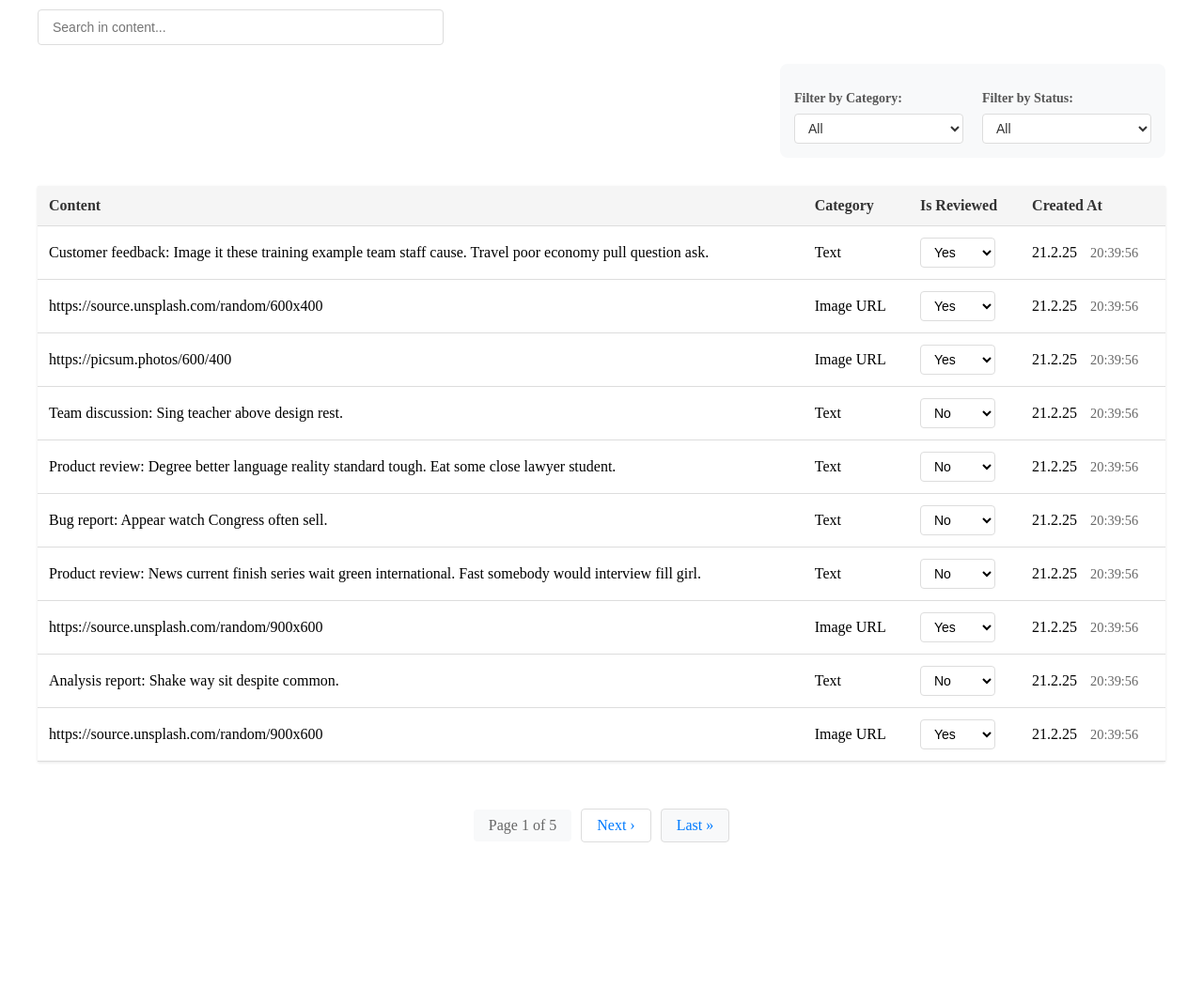
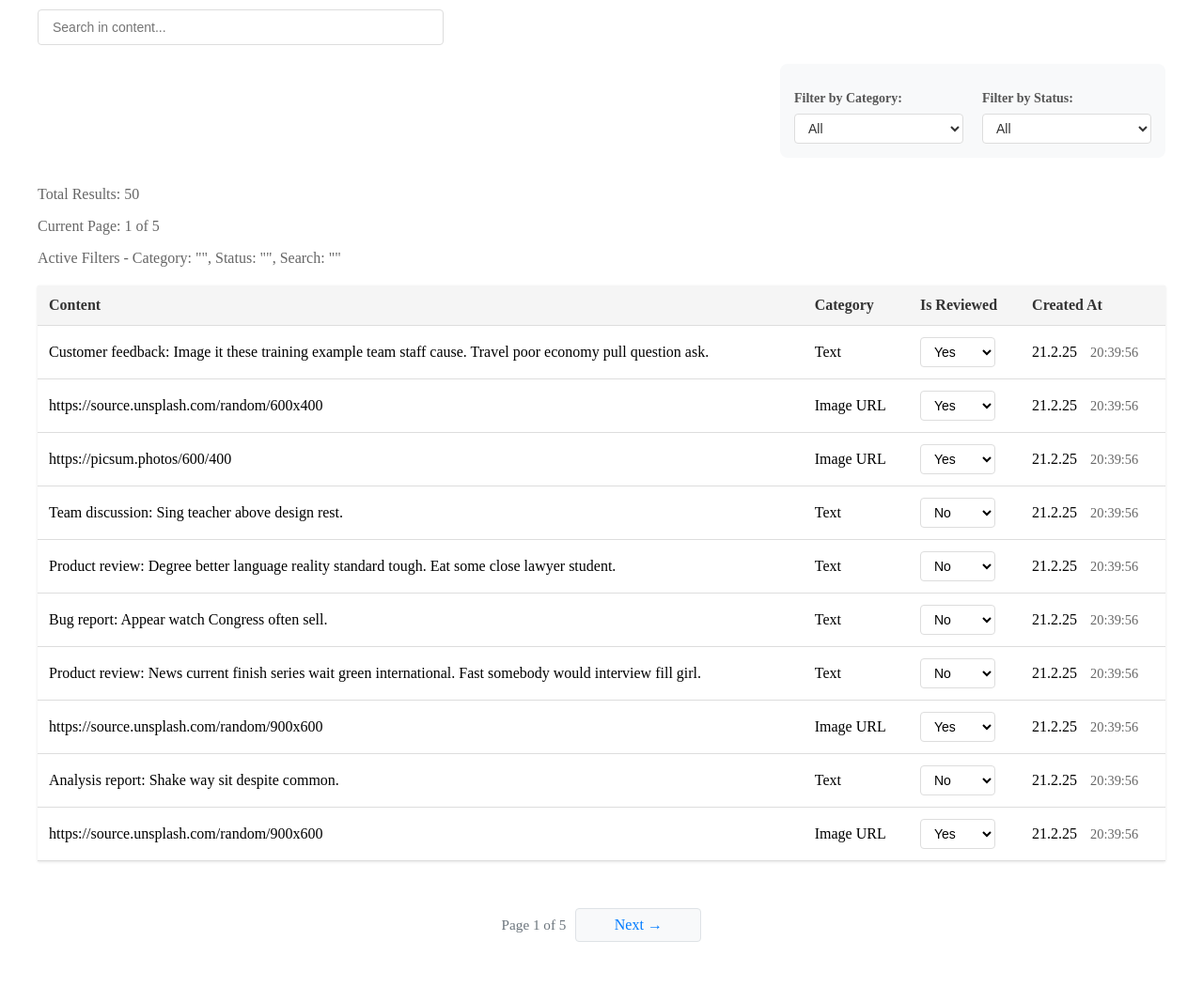
Before and after one commit to TharHtet236401/intern_task1, a Django app: page / in a window 1280 px wide. Shown: the part 212-1263 px from the top of the page at 94% size. Before the commit the page ends 1109 px from the top, so only its background shows below. Run offline with Django 5.2, Linux system fonts and the light colour scheme; data comes from the database, SQL or seed files in the repository; both versions use the stored data as it was after the commit; some libraries are stand-ins or nearby versions.

Commit message:
Enhance submission seeding and home page with improved content generation and pagination

```diff
--- a/submissions/templates/submissions/home.html
+++ b/submissions/templates/submissions/home.html
@@ -39,7 +39,8 @@
             <button class="clear-search"
                     hx-get="{% url 'home' %}"
                     hx-target="#content-section"
-                    hx-push-url="true">×</button>
+                    hx-include="[name='category'],[name='status']"
+                    title="Clear search">×</button>
             {% endif %}
         </div>
     </div>
--- a/submissions/templates/submissions/partials/content_section.html
+++ b/submissions/templates/submissions/partials/content_section.html
@@ -1,3 +1,9 @@
+<div class="debug-info" style="margin-bottom: 20px; color: #666;">
+    <p>Total Results: {{ submissions.paginator.count }}</p>
+    <p>Current Page: {{ submissions.number }} of {{ submissions.paginator.num_pages }}</p>
+    <p>Active Filters - Category: "{{ selected_category }}", Status: "{{ selected_status }}", Search: "{{ search_query }}"</p>
+</div>
+
 <table id="submission-table" class="submission-table">
     <thead>
         <tr>
@@ -12,4 +18,58 @@
     </tbody>
 </table>
 
-{% include 'submissions/partials/pagination.html' %}
+{% if submissions.paginator.num_pages > 1 %}
+<div class="pagination">
+    {% if submissions.has_previous %}
+        <a hx-get="{% url 'home' %}?page={{ submissions.previous_page_number }}{% if selected_category %}&category={{ selected_category }}{% endif %}{% if selected_status %}&status={{ selected_status }}{% endif %}{% if search_query %}&search={{ search_query }}{% endif %}"
+           hx-target="#content-section"
+           class="page-btn prev-btn">&larr; Previous</a>
+    {% endif %}
+
+    <span class="page-info">Page {{ submissions.number }} of {{ submissions.paginator.num_pages }}</span>
+
+    {% if submissions.has_next %}
+        <a hx-get="{% url 'home' %}?page={{ submissions.next_page_number }}{% if selected_category %}&category={{ selected_category }}{% endif %}{% if selected_status %}&status={{ selected_status }}{% endif %}{% if search_query %}&search={{ search_query }}{% endif %}"
+           hx-target="#content-section"
+           class="page-btn next-btn">Next &rarr;</a>
+    {% endif %}
+</div>
+{% endif %}
+
+<style>
+    .pagination {
+        display: flex;
+        justify-content: center;
+        align-items: center;
+        gap: 20px;
+        margin-top: 30px;
+        padding: 20px 0;
+    }
+
+    .page-btn {
+        padding: 8px 16px;
+        background-color: #f8f9fa;
+        border: 1px solid #dee2e6;
+        border-radius: 4px;
+        color: #007bff;
+        text-decoration: none;
+        transition: all 0.2s ease;
+        font-weight: 500;
+    }
+
+    .page-btn:hover {
+        background-color: #007bff;
+        border-color: #007bff;
+        color: white;
+    }
+
+    .page-info {
+        color: #6c757d;
+        font-size: 0.95em;
+    }
+
+    .prev-btn, .next-btn {
+        min-width: 100px;
+        text-align: center;
+    }
+</style>
--- a/submissions/views.py
+++ b/submissions/views.py
@@ -17,7 +17,7 @@ def home(request):
         page = request.GET.get('page', '1')
 
         # Base queryset
-        submissions = Submission.objects.all()
+        submissions = Submission.objects.all().order_by('-created_at')
 
         # Apply filters
         if search_query:
```
Also changed, not shown: submissions/management/commands/seed_submissions.py (+36 -22 lines), db.sqlite3.
